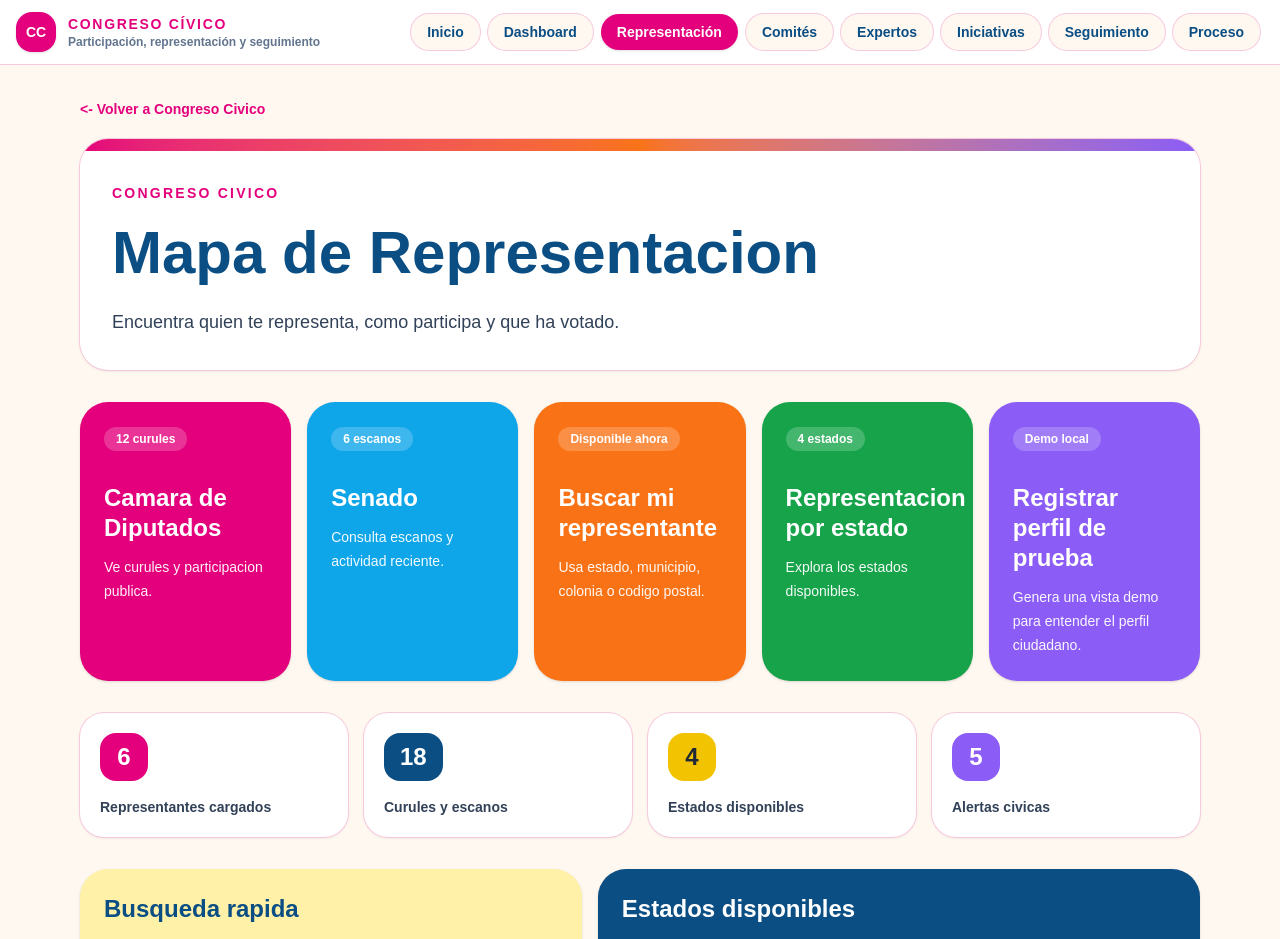
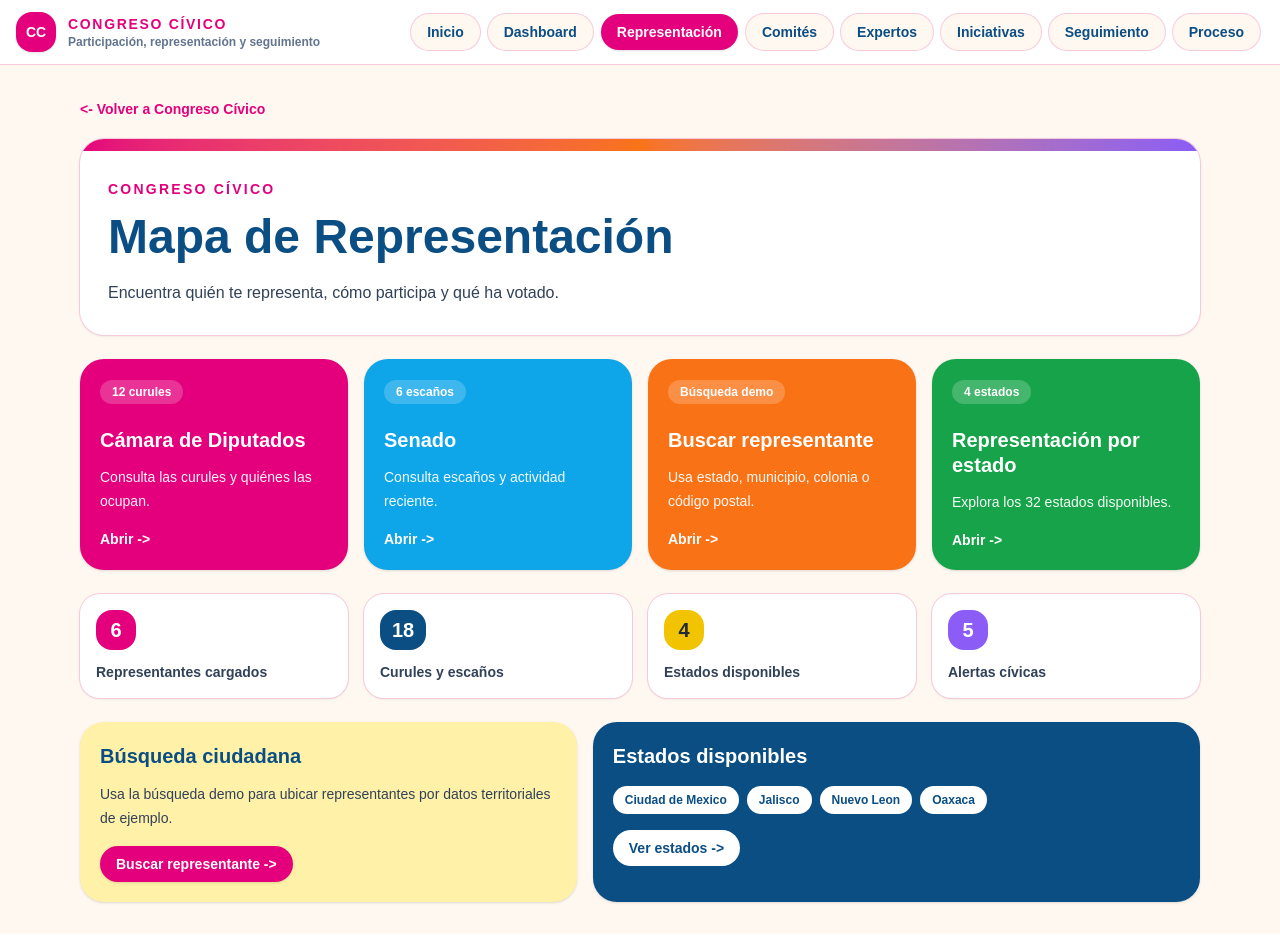
Before and after one commit to TecnocraciaParticipativaMexico/Plataforma, a Next.js app in the folder web/: page /congreso-civico/representacion in a window 1280 px wide. Shown: the top 939 px of the page. Built offline with nearby package versions, Linux system fonts and the light colour scheme.

Commit message:
Conecta tarjetas principales de representación

```diff
--- a/web/app/congreso-civico/representacion/page.tsx
+++ b/web/app/congreso-civico/representacion/page.tsx
@@ -11,36 +11,32 @@ const totalAsientos = curulesDiputadosCongresoCivico.length + escanosSenadoCongr
 
 const accesosRepresentacion = [
   {
-    titulo: "Camara de Diputados",
-    descripcion: "Ve curules y participacion publica.",
+    titulo: "Cámara de Diputados",
+    descripcion: "Consulta las curules y quiénes las ocupan.",
     etiqueta: `${curulesDiputadosCongresoCivico.length} curules`,
     clase: "bg-[#E4007C] text-white",
+    href: "/congreso-civico/representacion/diputados",
   },
   {
     titulo: "Senado",
-    descripcion: "Consulta escanos y actividad reciente.",
-    etiqueta: `${escanosSenadoCongresoCivico.length} escanos`,
+    descripcion: "Consulta escaños y actividad reciente.",
+    etiqueta: `${escanosSenadoCongresoCivico.length} escaños`,
     clase: "bg-[#0EA5E9] text-white",
+    href: "/congreso-civico/representacion/senado",
   },
   {
-    titulo: "Buscar mi representante",
-    descripcion: "Usa estado, municipio, colonia o codigo postal.",
-    etiqueta: "Disponible ahora",
+    titulo: "Buscar representante",
+    descripcion: "Usa estado, municipio, colonia o código postal.",
+    etiqueta: "Búsqueda demo",
     clase: "bg-[#F97316] text-white",
-    href: "/congreso-civico/representacion/buscar",
+    href: "/congreso-civico/representacion/busqueda",
   },
   {
-    titulo: "Representacion por estado",
-    descripcion: "Explora los estados disponibles.",
+    titulo: "Representación por estado",
+    descripcion: "Explora los 32 estados disponibles.",
     etiqueta: `${estadosRepresentacionCongresoCivico.length} estados`,
     clase: "bg-[#16A34A] text-white",
-  },
-  {
-    titulo: "Registrar perfil de prueba",
-    descripcion: "Genera una vista demo para entender el perfil ciudadano.",
-    etiqueta: "Demo local",
-    clase: "bg-[#8B5CF6] text-white",
-    href: "/congreso-civico/representacion/registro",
+    href: "/congreso-civico/representacion/estados",
   },
 ] as const;
 
@@ -51,7 +47,7 @@ const resumenRepresentacion = [
     clase: "bg-[#E4007C] text-white",
   },
   {
-    label: "Curules y escanos",
+    label: "Curules y escaños",
     valor: totalAsientos,
     clase: "bg-[#0A4E84] text-white",
   },
@@ -61,7 +57,7 @@ const resumenRepresentacion = [
     clase: "bg-[#F2C300] text-[#1F2937]",
   },
   {
-    label: "Alertas civicas",
+    label: "Alertas cívicas",
     valor: alertasRepresentacionCongresoCivico.length,
     clase: "bg-[#8B5CF6] text-white",
   },
@@ -72,63 +68,45 @@ export default function CongresoCivicoRepresentacionPage() {
     <main className="min-h-screen bg-[#FFF8F0] text-[#0A4E84]">
       <div className="mx-auto max-w-6xl px-4 py-8">
         <Link href="/congreso-civico" className="mb-5 inline-block text-sm font-semibold text-[#E4007C]">
-          {"<-"} Volver a Congreso Civico
+          {"<-"} Volver a Congreso Cívico
         </Link>
 
-        <section className="mb-8 overflow-hidden rounded-[28px] bg-white shadow-sm ring-1 ring-[#F7C9DD]">
+        <section className="mb-6 overflow-hidden rounded-[24px] bg-white shadow-sm ring-1 ring-[#F7C9DD]">
           <div className="h-3 bg-gradient-to-r from-[#E4007C] via-[#F97316] via-[#F2C300] via-[#16A34A] via-[#0EA5E9] to-[#8B5CF6]" />
-          <div className="p-6 md:p-8">
-            <div className="mb-3 text-sm font-bold uppercase tracking-[0.16em] text-[#E4007C]">
-              Congreso Civico
+          <div className="p-5 md:p-7">
+            <div className="mb-2 text-sm font-bold uppercase tracking-[0.16em] text-[#E4007C]">
+              Congreso Cívico
             </div>
-            <h1 className="max-w-3xl text-4xl font-bold leading-tight md:text-6xl">
-              Mapa de Representacion
+            <h1 className="max-w-3xl text-4xl font-bold leading-tight md:text-5xl">
+              Mapa de Representación
             </h1>
-            <p className="mt-4 max-w-2xl text-lg leading-8 text-slate-700">
-              Encuentra quien te representa, como participa y que ha votado.
+            <p className="mt-3 max-w-2xl text-base leading-7 text-slate-700">
+              Encuentra quién te representa, cómo participa y qué ha votado.
             </p>
           </div>
         </section>
 
-        <section className="mb-8 grid gap-4 md:grid-cols-2 xl:grid-cols-5">
-          {accesosRepresentacion.map((acceso) => {
-            const cardContent = (
-              <>
-                <div className="mb-8 inline-flex rounded-full bg-white/20 px-3 py-1 text-xs font-bold">
-                  {acceso.etiqueta}
-                </div>
-                <h2 className="text-2xl font-bold leading-tight">{acceso.titulo}</h2>
-                <p className="mt-3 text-sm leading-6 opacity-95">{acceso.descripcion}</p>
-              </>
-            );
-
-            if ("href" in acceso) {
-              return (
-                <Link
-                  key={acceso.titulo}
-                  href={acceso.href}
-                  className={`${acceso.clase} block min-h-[190px] rounded-[28px] p-6 shadow-sm transition hover:-translate-y-0.5 hover:shadow-md`}
-                >
-                  {cardContent}
-                </Link>
-              );
-            }
-
-            return (
-              <article
-                key={acceso.titulo}
-                className={`${acceso.clase} min-h-[190px] rounded-[28px] p-6 shadow-sm transition hover:-translate-y-0.5 hover:shadow-md`}
-              >
-                {cardContent}
-              </article>
-            );
-          })}
+        <section className="mb-6 grid gap-4 md:grid-cols-2 xl:grid-cols-4">
+          {accesosRepresentacion.map((acceso) => (
+            <Link
+              key={acceso.titulo}
+              href={acceso.href}
+              className={`${acceso.clase} block rounded-[24px] p-5 shadow-sm transition hover:-translate-y-0.5 hover:shadow-md`}
+            >
+              <div className="mb-6 inline-flex rounded-full bg-white/20 px-3 py-1 text-xs font-bold">
+                {acceso.etiqueta}
+              </div>
+              <h2 className="text-xl font-bold leading-tight">{acceso.titulo}</h2>
+              <p className="mt-3 text-sm leading-6 opacity-95">{acceso.descripcion}</p>
+              <div className="mt-4 text-sm font-bold">Abrir -&gt;</div>
+            </Link>
+          ))}
         </section>
 
-        <section className="mb-8 grid gap-4 md:grid-cols-4">
+        <section className="mb-6 grid gap-4 md:grid-cols-4">
           {resumenRepresentacion.map((item) => (
-            <div key={item.label} className="rounded-[24px] bg-white p-5 shadow-sm ring-1 ring-[#F7C9DD]">
-              <div className={`${item.clase} mb-4 inline-flex h-12 min-w-12 items-center justify-center rounded-2xl px-4 text-2xl font-bold`}>
+            <div key={item.label} className="rounded-[20px] bg-white p-4 shadow-sm ring-1 ring-[#F7C9DD]">
+              <div className={`${item.clase} mb-3 inline-flex h-10 min-w-10 items-center justify-center rounded-2xl px-3 text-xl font-bold`}>
                 {item.valor}
               </div>
               <div className="text-sm font-bold text-slate-700">{item.label}</div>
@@ -136,29 +114,32 @@ export default function CongresoCivicoRepresentacionPage() {
           ))}
         </section>
 
-        <section className="grid gap-4 md:grid-cols-[1fr_1.2fr]">
-          <div className="rounded-[28px] bg-[#FFF1A8] p-6 shadow-sm">
-            <h2 className="text-2xl font-bold text-[#0A4E84]">Busqueda rapida</h2>
+        <section className="grid gap-4 md:grid-cols-[0.9fr_1.1fr]">
+          <div className="rounded-[24px] bg-[#FFF1A8] p-5 shadow-sm">
+            <h2 className="text-xl font-bold text-[#0A4E84]">Búsqueda ciudadana</h2>
             <p className="mt-3 text-sm leading-6 text-slate-700">
-              Pronto podras buscar por estado, municipio, colonia o codigo postal.
+              Usa la búsqueda demo para ubicar representantes por datos territoriales de ejemplo.
             </p>
             <Link
-              href="/congreso-civico/representacion/representantes/maria-teresa-lopez-garcia"
+              href="/congreso-civico/representacion/busqueda"
               className="mt-4 inline-flex rounded-full bg-[#E4007C] px-4 py-2 text-sm font-bold text-white shadow-sm transition hover:bg-[#C9006B]"
             >
-              Ver perfil completo -&gt;
+              Buscar representante -&gt;
             </Link>
           </div>
 
-          <div className="rounded-[28px] bg-[#0A4E84] p-6 text-white shadow-sm">
-            <h2 className="text-2xl font-bold">Estados disponibles</h2>
-            <div className="mt-4 flex flex-wrap gap-3">
+          <div className="rounded-[24px] bg-[#0A4E84] p-5 text-white shadow-sm">
+            <h2 className="text-xl font-bold">Estados disponibles</h2>
+            <div className="mt-4 flex max-h-56 flex-wrap gap-2 overflow-y-auto pr-1">
               {estadosRepresentacionCongresoCivico.map((estado) => (
-                <span key={estado.clave} className="rounded-full bg-white px-4 py-2 text-sm font-bold text-[#0A4E84]">
+                <span key={estado.clave} className="rounded-full bg-white px-3 py-1.5 text-xs font-bold text-[#0A4E84]">
                   {estado.nombre}
                 </span>
               ))}
             </div>
+            <Link href="/congreso-civico/representacion/estados" className="mt-4 inline-flex rounded-full bg-white px-4 py-2 text-sm font-bold text-[#0A4E84]">
+              Ver estados -&gt;
+            </Link>
           </div>
         </section>
       </div>
```
